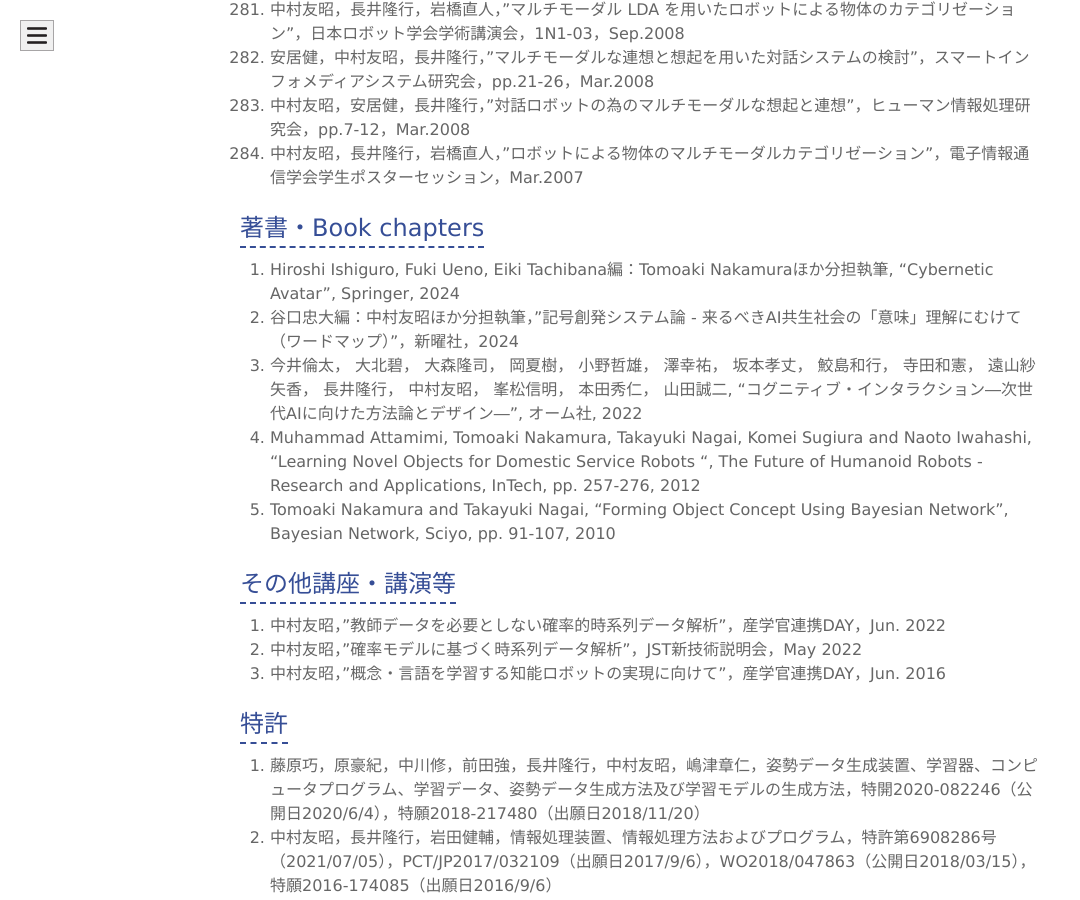
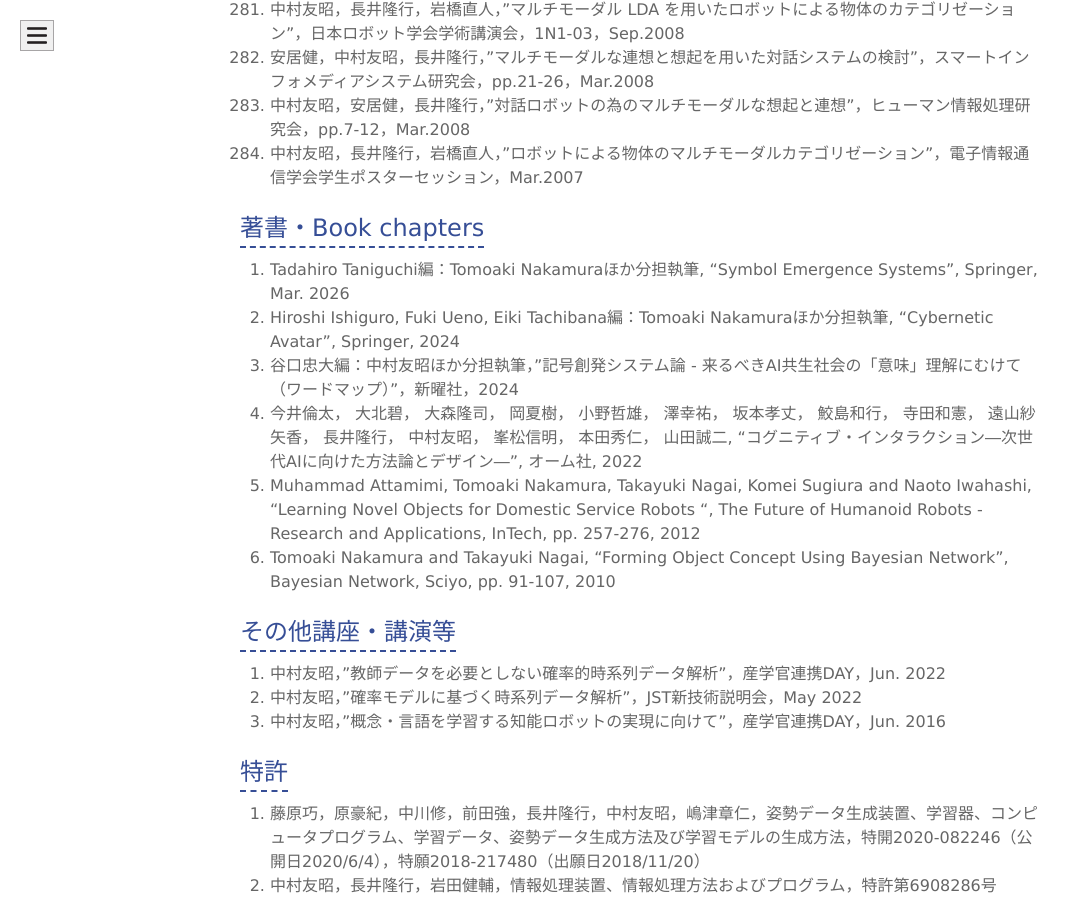
Before and after one commit to naka-lab/naka-lab.github.io, a Jekyll site: the page built from subpages/pub.md, in a window 1280 px wide and 900 px high, scrolled down 24886 px. Shown: the whole window, without its empty margins (0-1080 px from the left). Built offline with Jekyll 4.4.1, drawn with Linux system fonts in a browser that asks for light colours.

Commit message:
Update pub.md

```diff
--- a/subpages/pub.md
+++ b/subpages/pub.md
@@ -455,6 +455,7 @@ Signal Processing, pp. 13-16, Feb. 2020
 
 
 ## 著書・Book chapters
+1. Tadahiro Taniguchi編：Tomoaki Nakamuraほか分担執筆, "Symbol Emergence Systems", Springer, Mar. 2026
 1. Hiroshi Ishiguro, Fuki Ueno, Eiki Tachibana編：Tomoaki Nakamuraほか分担執筆, "Cybernetic Avatar", Springer, 2024
 1. 谷口忠大編：中村友昭ほか分担執筆，"記号創発システム論 - 来るべきAI共生社会の「意味」理解にむけて（ワードマップ）"，新曜社，2024
 1. 今井倫太， 大北碧， 大森隆司， 岡夏樹， 小野哲雄， 澤幸祐， 坂本孝丈， 鮫島和行， 寺田和憲， 遠山紗矢香， 長井隆行， 中村友昭， 峯松信明， 本田秀仁， 山田誠二, "コグニティブ・インタラクション―次世代AIに向けた方法論とデザイン―", オーム社, 2022
```
